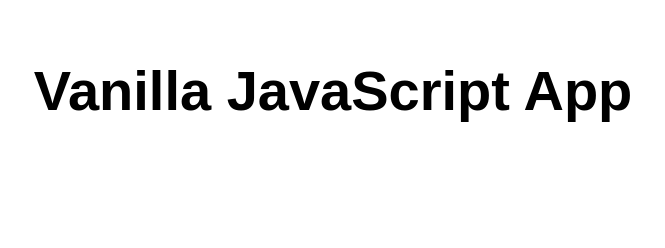
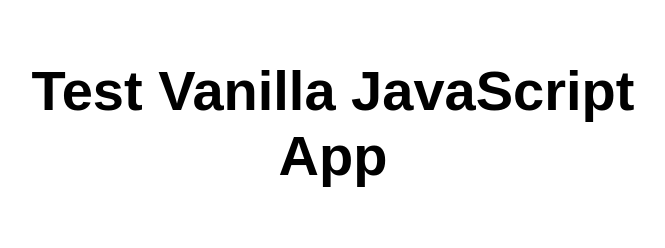
Before and after one commit to Sagarthore11/staticwebappsample, a website: page src/index.html in a window 1280 px wide. Shown: the whole page, without its empty margins (307-972 px from the left). Drawn offline with Linux system fonts and the light colour scheme.

Commit message:
Update index.html

```diff
--- a/src/index.html
+++ b/src/index.html
@@ -10,7 +10,7 @@
 
 <body>
   <main>
-    <h1>Vanilla JavaScript App</h1>
+    <h1>Test Vanilla JavaScript App</h1>
   </main>
 </body>
 
```
